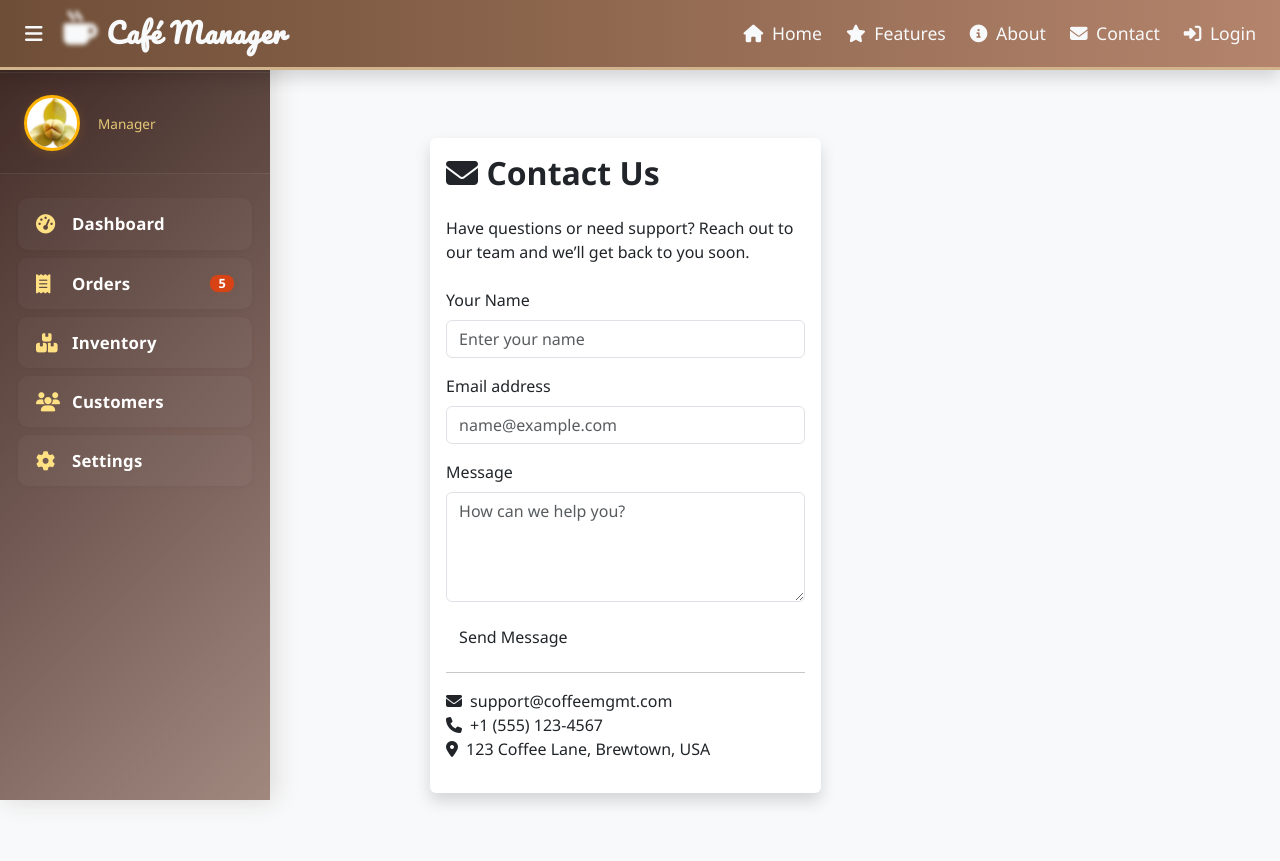
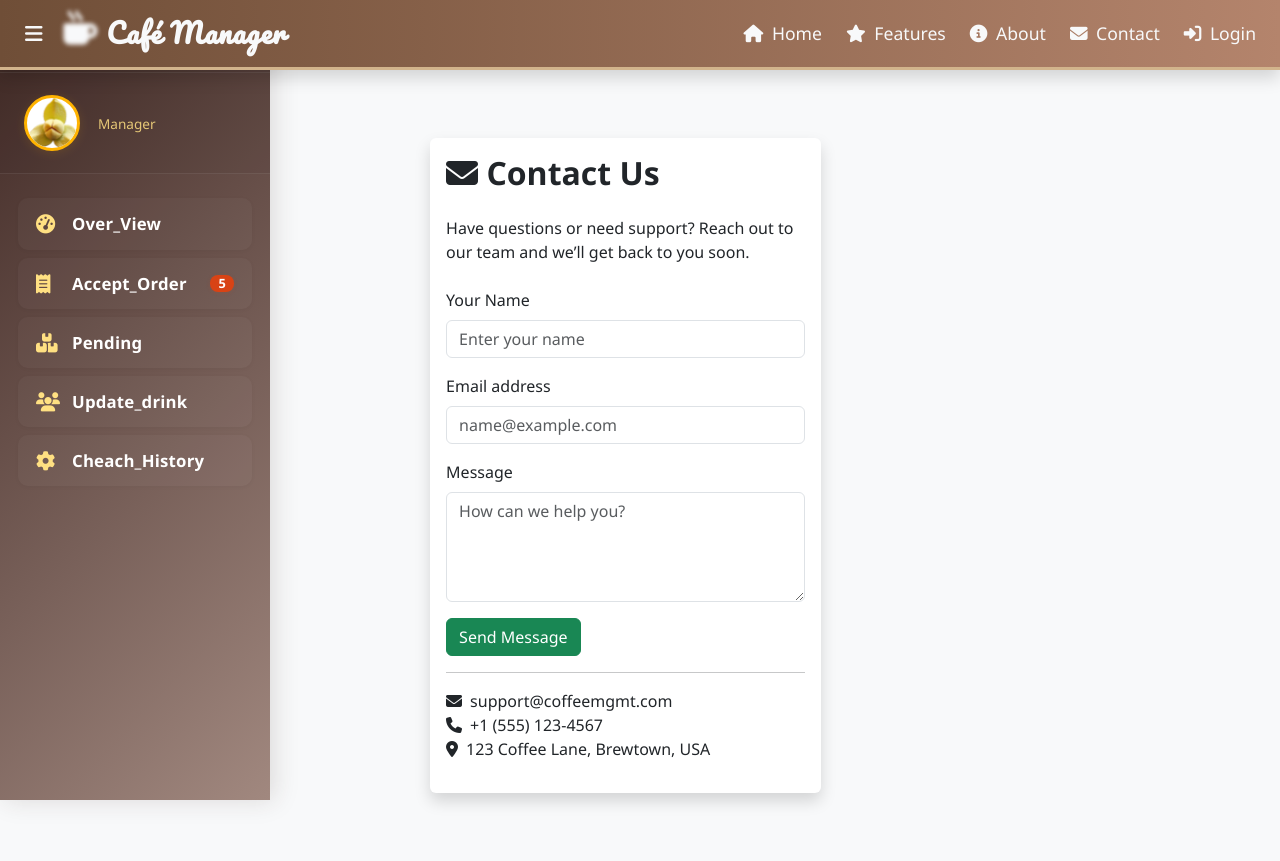
Before and after one commit to koeurngvireak/Cafe_Management_System, a Django app: page /contact/ in a window 1280 px wide. Run offline with Django 5.2, Linux system fonts and the light colour scheme.

Commit message:
update over_view.html , pending.html

```diff
--- a/Coffee_System_App/Templates/components/sidebar.html
+++ b/Coffee_System_App/Templates/components/sidebar.html
@@ -22,32 +22,32 @@
         <li class="menu-item {% if request.path == '/dashboard/' %}active{% endif %} animate__animated animate__fadeInLeft animate__delay-2s">
             <a href="{% url 'dashboard' %}">
                 <i class="fas fa-tachometer-alt"></i>
-                <span>Dashboard</span>
+                <span>Over_View</span>
             </a>
         </li>
         <li class="menu-item {% if 'orders' in request.path %}active{% endif %} animate__animated animate__fadeInLeft animate__delay-3s">
             <a href="{% url 'orders' %}">
                 <i class="fas fa-receipt"></i>
-                <span>Orders</span>
+                <span>Accept_Order</span>
                 <span class="badge bg-danger float-end">5</span>
             </a>
         </li>
         <li class="menu-item {% if 'inventory' in request.path %}active{% endif %} animate__animated animate__fadeInLeft animate__delay-4s">
             <a href="{% url 'inventory' %}">
                 <i class="fas fa-boxes"></i>
-                <span>Inventory</span>
+                <span>Pending</span>
             </a>
         </li>
         <li class="menu-item {% if 'customers' in request.path %}active{% endif %} animate__animated animate__fadeInLeft animate__delay-5s">
             <a href="{% url 'customers' %}">
                 <i class="fas fa-users"></i>
-                <span>Customers</span>
+                <span>Update_drink</span>
             </a>
         </li>
         <li class="menu-item {% if 'settings' in request.path %}active{% endif %} animate__animated animate__fadeInLeft animate__delay-6s">
             <a href="#">
                 <i class="fas fa-cog"></i>
-                <span>Settings</span>
+                <span>Cheach_History</span>
             </a>
         </li>
     </ul>
--- a/Coffee_System_App/Templates/contact.html
+++ b/Coffee_System_App/Templates/contact.html
@@ -20,7 +20,7 @@
               <label for="message" class="form-label">Message</label>
               <textarea class="form-control" id="message" rows="4" placeholder="How can we help you?"></textarea>
             </div>
-            <button type="submit" class="btn btn-brown">Send Message</button>
+            <button type="submit" class="btn btn-success">Send Message</button>
           </form>
           <hr>
           <ul class="list-unstyled mt-3">
--- a/Coffee_System_App/views.py
+++ b/Coffee_System_App/views.py
@@ -60,19 +60,19 @@ def about(request):
     return render(request, 'about.html')
 
 def dashboard(request):
-    return render(request, 'dashboard.html')
+    return render(request, 'overview.html')
 
 def orders(request):
-    return render(request, 'orders.html')
+    return render(request, 'accept_order.html')
 
 def inventory(request):
-    return render(request, 'inventory.html')
+    return render(request, 'pending.html')
 
 def customers(request):
-    return render(request, 'customers.html')
+    return render(request, 'update_drink.html')
 
 def settings(request):
-    return render(request, 'settings.html')
+    return render(request, 'cheach_history.html')
 
 def pos_system(request):
     return render(request, 'pos/index.html')
```
Also changed, not shown: Coffee_System_App/Templates/accept_order.html (added), Coffee_System_App/Templates/cheach_history.html (added), Coffee_System_App/Templates/customers.html (deleted), Coffee_System_App/Templates/dashboard.html (deleted), Coffee_System_App/Templates/inventory.html (deleted), Coffee_System_App/Templates/orders.html (deleted), Coffee_System_App/Templates/overview.html (added), Coffee_System_App/Templates/pending.html (added), Coffee_System_App/Templates/settings.html (deleted), Coffee_System_App/Templates/update_drink.html (added), db.sqlite3.
